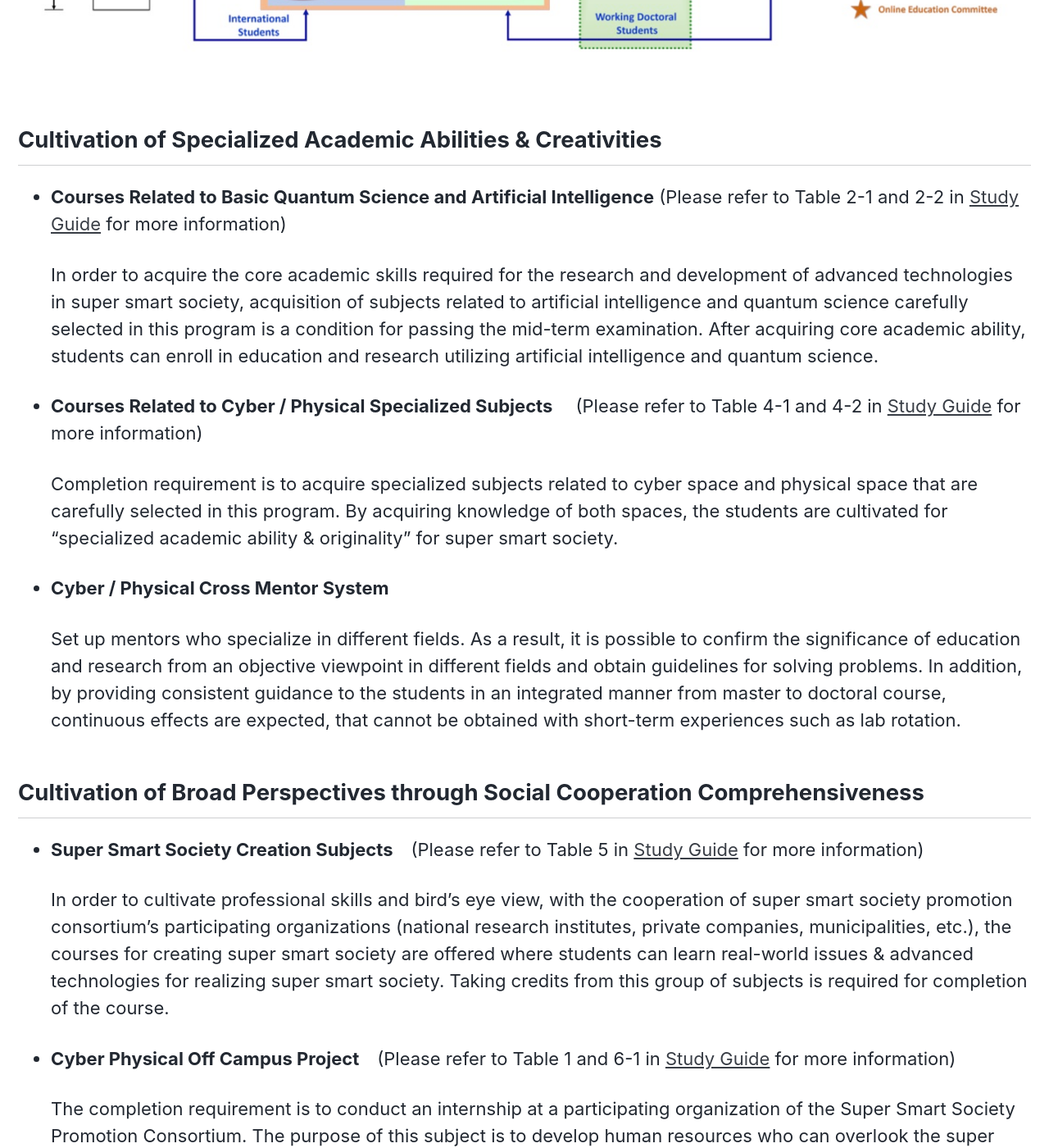
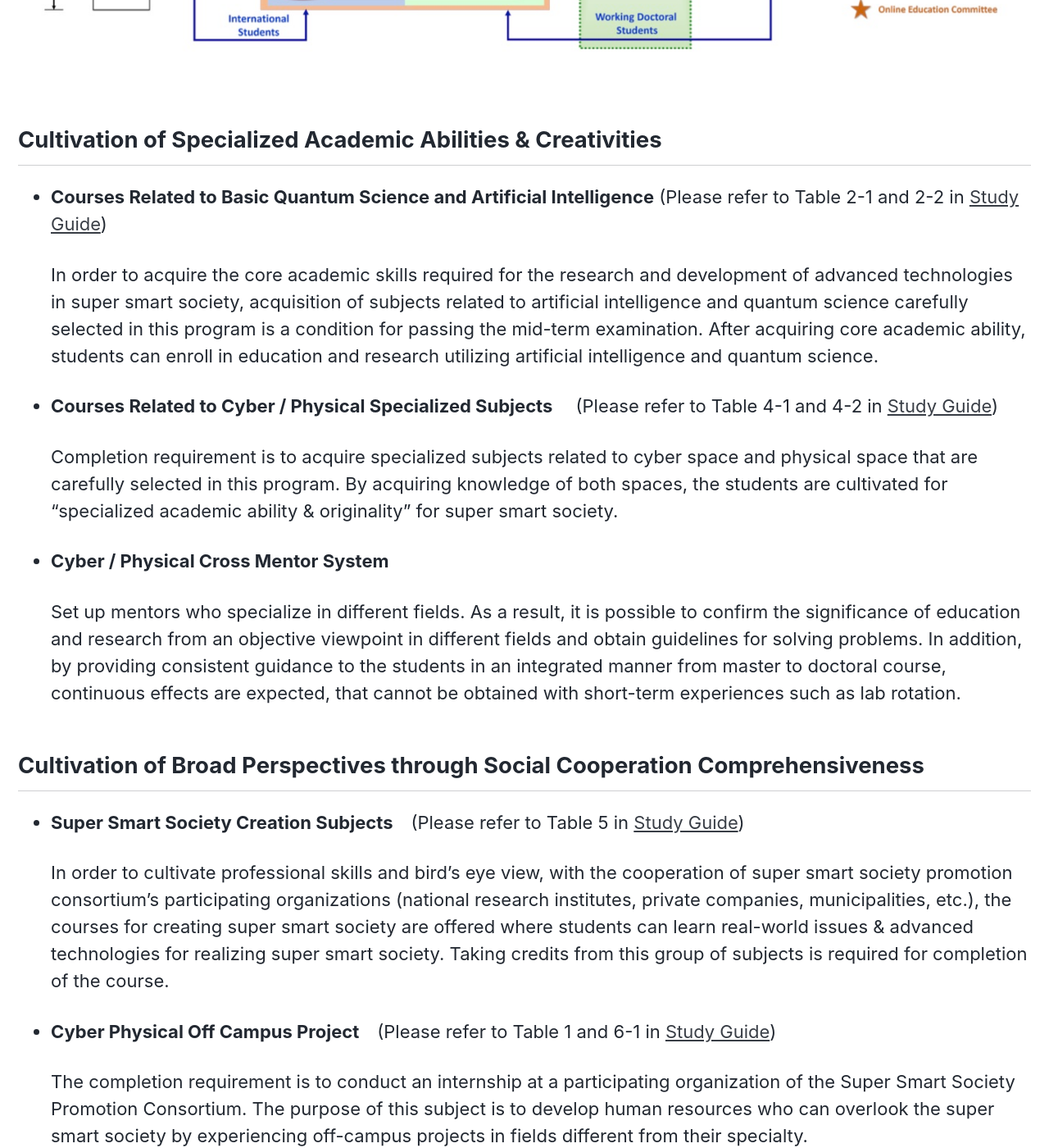
Before and after one commit to fl1d/w0ex.github.io, a Jekyll site: the page built from _pages/curriculum_en.md, in a window 1280 px wide and 1400 px high, scrolled down 1285 px. Shown: the whole window at 82% size. Built offline with Jekyll 4.4.1, drawn with Linux system fonts in a browser that asks for light colours; cached includes are drawn as plain includes; nearby versions of some CDN libraries; some of the changed text lies outside the part shown.

Commit message:
fix curriculum

```diff
--- a/_pages/curriculum_en.md
+++ b/_pages/curriculum_en.md
@@ -35,11 +35,11 @@ For the Study Guide, please click [here](/doc/Guide_SSS.pdf).
 
 ## Cultivation of Specialized Academic Abilities & Creativities
 
-* **Courses Related to Basic Quantum Science and Artificial Intelligence**  (Please refer to Table 2-1 and 2-2 in [Study Guide](/doc/Guide_SSS.pdf) for more information)
+* **Courses Related to Basic Quantum Science and Artificial Intelligence**  (Please refer to Table 2-1 and 2-2 in [Study Guide](/doc/Guide_SSS.pdf))
 
   In order to acquire the core academic skills required for the research and development of advanced technologies in super smart society, acquisition of subjects related to artificial intelligence and quantum science carefully selected in this program is a condition for passing the mid-term examination. After acquiring core academic ability, students can enroll in education and research utilizing artificial intelligence and quantum science.
 
-* **Courses Related to Cyber / Physical Specialized Subjects** 　(Please refer to Table 4-1 and 4-2 in [Study Guide](/doc/Guide_SSS.pdf) for more information)
+* **Courses Related to Cyber / Physical Specialized Subjects** 　(Please refer to Table 4-1 and 4-2 in [Study Guide](/doc/Guide_SSS.pdf))
 
   Completion requirement is to acquire specialized subjects related to cyber space and physical space that are carefully selected in this program. By acquiring knowledge of both spaces, the students are cultivated for "specialized academic ability & originality" for super smart society.
 
@@ -49,18 +49,18 @@ For the Study Guide, please click [here](/doc/Guide_SSS.pdf).
 
 ## Cultivation of Broad Perspectives through Social Cooperation Comprehensiveness
 
-* **Super Smart Society Creation Subjects**　(Please refer to Table 5 in [Study Guide](/doc/Guide_SSS.pdf) for more information)
+* **Super Smart Society Creation Subjects**　(Please refer to Table 5 in [Study Guide](/doc/Guide_SSS.pdf))
 
   In order to cultivate professional skills and bird's eye view, with the cooperation of super smart society promotion consortium’s participating organizations (national research institutes, private companies, municipalities, etc.), the courses for creating super smart society are offered where students can learn real-world issues & advanced technologies for realizing super smart society. Taking credits from this group of subjects is required for completion of the course.
 
-* **Cyber Physical Off Campus Project**　(Please refer to Table 1 and 6-1 in [Study Guide](/doc/Guide_SSS.pdf) for more information)
+* **Cyber Physical Off Campus Project**　(Please refer to Table 1 and 6-1 in [Study Guide](/doc/Guide_SSS.pdf))
 
   The completion requirement is to conduct an internship at a participating organization of the Super Smart Society Promotion Consortium. The purpose of this subject is to develop human resources who can overlook the super smart society by experiencing off-campus projects in fields different from their specialty.
 
 
 ## Cultivation of Solving Ability for Interdisciplinary Issues
 
-* **Interdisciplinary Matching Workshop**　(Click [here](https://www.sss.e.titech.ac.jp/event-sss-matching-ws-20191108/) for more information)
+* **Interdisciplinary Matching Workshop**　(Click [here](https://www.sss.e.titech.ac.jp/event-sss-matching-ws-20191108/))
 
   Students participating in the program (including students considering participation), faculty members, and participating organizations in the Super Smart Society Consortium jointly attend a twice-yearly interdisciplinary workshop that aim to match students' research achievements (seeds) and social research issues (needs). The program motivates students to contribute to society and provides opportunities for them to build industry-academia joint research. Participation in this workshop is a condition of enrolling into the program.
 
@@ -78,7 +78,7 @@ For the Study Guide, please click [here](/doc/Guide_SSS.pdf).
 
 ## Cultivation Global leadership development
 
-* **Global Leadership Development Courses**　(Please refer to Table 7-1 and 7-2 in [Study Guide](/doc/Guide_SSS.pdf) for more information)
+* **Global Leadership Development Courses**　(Please refer to Table 7-1 and 7-2 in [Study Guide](/doc/Guide_SSS.pdf))
 
   To cultivate the power to drive super smart society, students must take the University's leadership education subjects and demonstrate his leadership skills on the above super smart society creation research project and the below global off-campus research project.
 
@@ -86,7 +86,7 @@ For the Study Guide, please click [here](/doc/Guide_SSS.pdf).
 
   The students present research results, evaluate and determine research direction via discussions at the Super Smart Society Global Forum, which is organized by the Super Smart Society Promotion Consortium, where leading researchers from around the world, centering on overseas advisors, are invited, to gain global knowledge.
 
-* **Global Off-Campus Research Project**　(Please refer to Table 6-2 in [Study Guide](/doc/Guide_SSS.pdf) for more information)
+* **Global Off-Campus Research Project**　(Please refer to Table 6-2 in [Study Guide](/doc/Guide_SSS.pdf))
 
    Stay at a research organization of an overseas partner organization or consortium participating organization for three months or more, and carry out global joint research related to the students’ research theme. This activity aims to foster global leadership and deepen research contents. A maximum of 800,000 yen per student will be provided as travel expenses.
 
```
Also changed, not shown: _pages/curriculum.md (+1 -1 lines).
